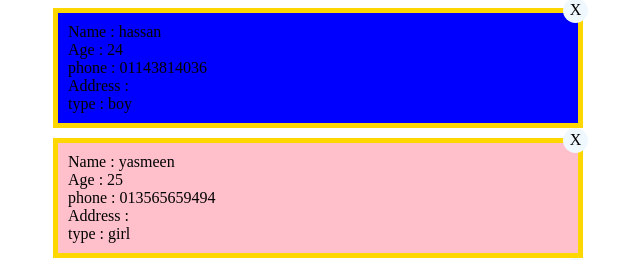
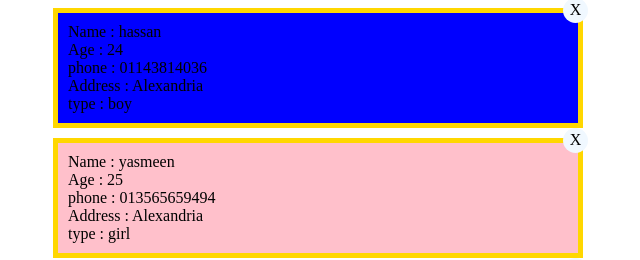
Before and after one commit to HassanFathy10/Todo-List-App, a React (Create React App) app: page / in a window 1280 px wide. Both pictures are taken after a click on the button "Show Names". Shown: the part 167-427 px from the top of the page, without its empty margins (322-962 px from the left). Built offline with nearby package versions, Linux system fonts and the light colour scheme.

Commit message:
add user
fix problems with form added a new user

```diff
--- a/src/App/App.js
+++ b/src/App/App.js
@@ -10,35 +10,35 @@ import Row from '../components/Layout/Row';
 const App = () => {
     const [cardToggle, setCardToggle] = useState(false);
     const [showModal, setShowModal] = useState(false);
-    const [filter, setfilter] = useState("");
+    const [filter, setFilter] = useState("");
     const [state, setState] = useState([{
-        id: 25,
+        id: 0,
         name: "hassan",
-        age: "24",
+        age: 24,
         phone: "01143814036",
-        Address: "Alexandria",
+        address: "Alexandria",
         type : "boy"
     },
     {
-        id: 30,
+        id: 1,
         name: "yasmeen",
-        age: "25",
+        age: 25,
         phone: "013565659494",
-        Address: "Alexandria",
+        address: "Alexandria",
         type: "girl"
     },
     {
-        id: 35,
+        id: 2,
         name: "kareem",
-        age: "22",
+        age: 22,
         phone: "013565655",
         address: "Alexandria",
         type : "boy"
     },
     {
-        id: 4000,
+        id: 3,
         name: "jessy",
-        age: "21",
+        age: 21,
         phone: "013565652494",
         address: "Alexandria",
         type : "girl"
@@ -46,7 +46,7 @@ const App = () => {
     ]);
 
     const addNewUserHandler = (data) => {
-        setState((prevState) => setState([...prevState, data]));
+        return setState((prevState) => ([...prevState, data]));
     };
 
     const deleteHandeler = (e, selectedId) => {
@@ -59,7 +59,7 @@ const App = () => {
     const toggleHandler = () => setCardToggle(!cardToggle) ;
 
     const namesFilter = (names) => {
-        setfilter(names);
+        setFilter(names);
     };
 
     const namesHandler = () => {
@@ -80,7 +80,7 @@ const App = () => {
                     </Row>
                 <div style={{ "paddingTop": "10px" }} className={cardToggle ? styles.show : styles.hide}>
                     <FilterInput filteration={namesFilter}></FilterInput>
-                <CardList namesList={namesHandler()} deleteFunc={deleteHandeler}></CardList>
+                    <CardList namesList={namesHandler()} deleteFunc={deleteHandeler}></CardList>
                 </div>
             </div>
             <Modal show={showModal} hide={() => setShowModal(false)}>
--- a/src/components/Card/Card.js
+++ b/src/components/Card/Card.js
@@ -3,7 +3,7 @@ import styles from './card.module.css';
 
 const Card = ({id, name, age, phone, address, type, deleteFunc}) => {
     return (
-        <div className={styles.card} key={id} style={{ backgroundColor: type === "girl" ? "pink" : "blue" }}>
+        <div className={styles.card} style={{ backgroundColor: type === "girl" ? "pink" : "blue" }}>
             <div>Name : {name}</div>
             <div>Age : {age}</div>
             <div>phone : {phone}</div>
--- a/src/components/Cardlist/cardList.js
+++ b/src/components/Cardlist/cardList.js
@@ -3,7 +3,7 @@ import Card from '../Card/Card';
 
 const CardList = ({ namesList, deleteFunc }) => {
     console.log(namesList);
-    const cards = namesList.map(({ id, ...otherProps }) => {
+    const cards = namesList?.map(({ id, ...otherProps }) => {
         return <Card key={id} id={id} {...otherProps} deleteFunc={deleteFunc}></Card>;
     });
     return <div>{cards}</div>;
--- a/src/components/filter/FilterInput.js
+++ b/src/components/filter/FilterInput.js
@@ -2,11 +2,11 @@ import React, {useState} from 'react';
 import Styles from './FilterInput.module.css';
 
 const Filter = ({filteration}) => {
-    const [filter, setfilter] = useState("");
+    const [filter, setFilter] = useState("");
 
     const filterHandler = (e) => {
         const name = e.target.value;
-        setfilter(name);
+        setFilter(name);
         filteration(name);
     };
 
```
